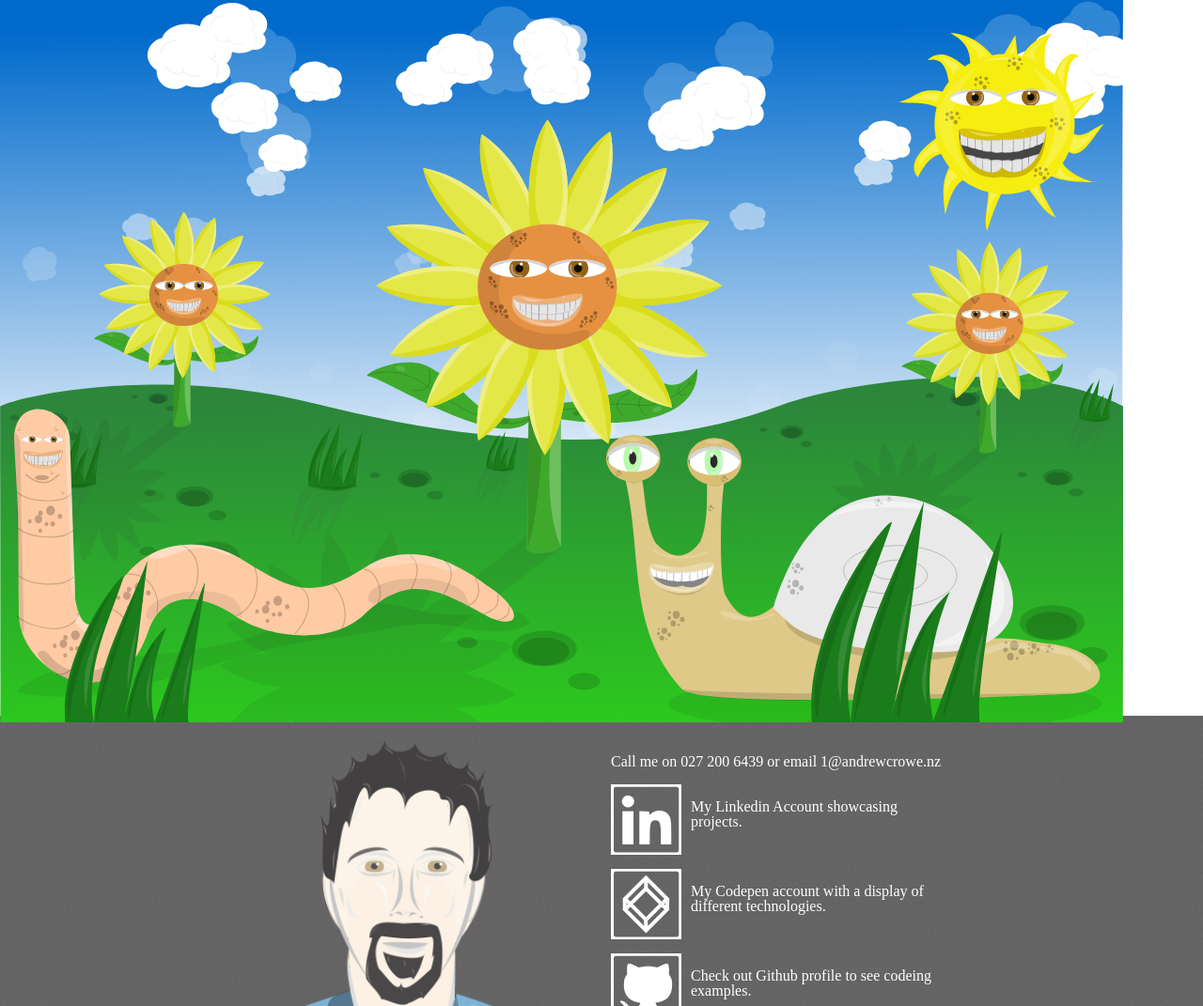
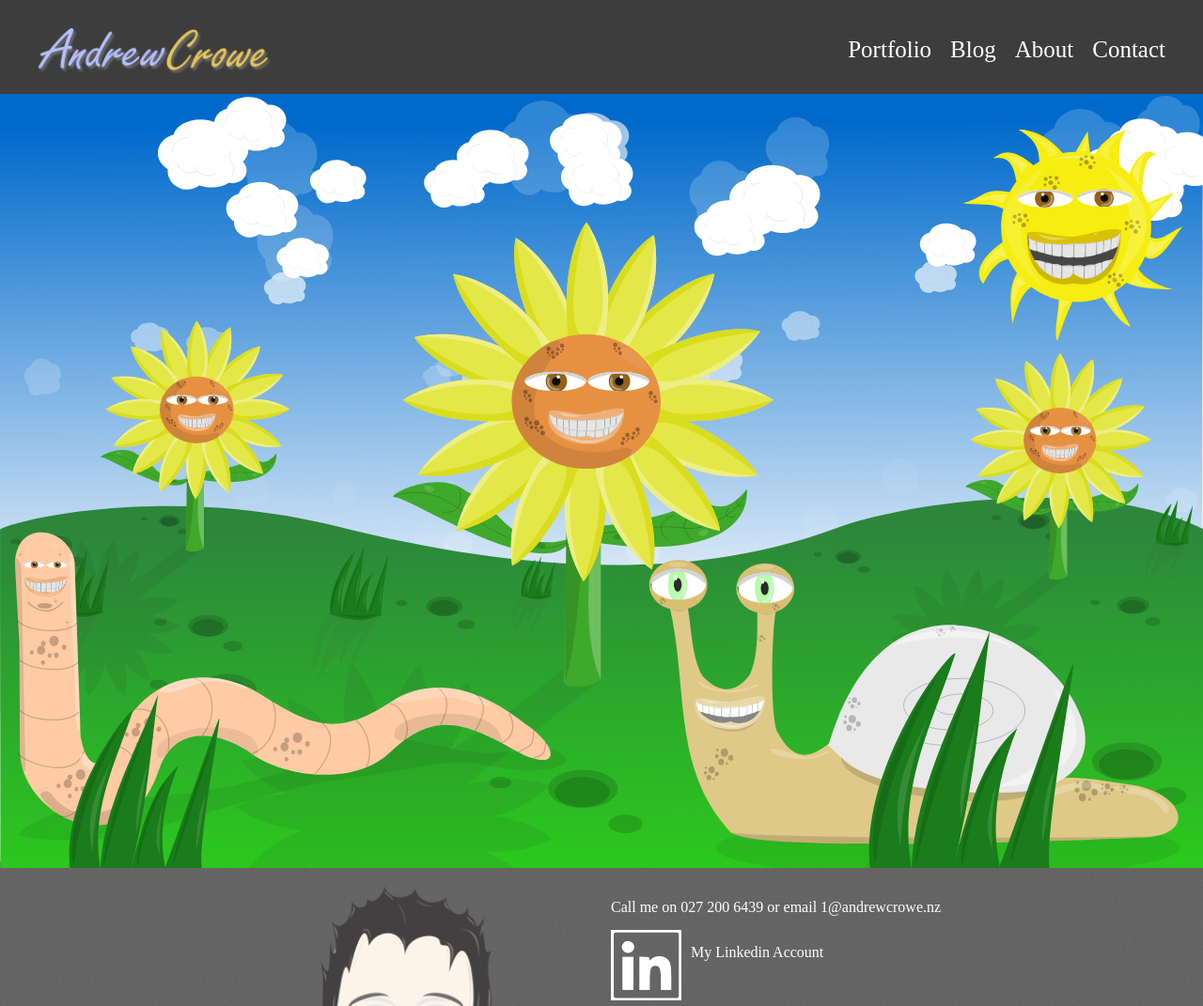
Before and after one commit to NaSymbol/andrewcrowe.nz, a Gatsby site: page / in a window 1280 px wide. Shown: the top 1071 px of the page at 94% size. Built offline with nearby package versions, Linux system fonts and the light colour scheme; Gatsby itself is replaced by a stand-in of ours.

Commit message:
static site done

```diff
--- a/gatsby-config.js
+++ b/gatsby-config.js
@@ -1,3 +1,4 @@
 module.exports = {
-    plugins: [`gatsby-plugin-sass`]
+    plugins: [`gatsby-plugin-sass`,
+    `gatsby-plugin-react-helmet`]
 }
--- a/package.json
+++ b/package.json
@@ -13,10 +13,12 @@
   },
   "dependencies": {
     "gatsby": "^2.0.118",
+    "gatsby-plugin-react-helmet": "^3.0.6",
     "gatsby-plugin-sass": "^2.0.10",
     "node-sass": "^4.11.0",
     "react": "^16.8.0",
-    "react-dom": "^16.8.0"
+    "react-dom": "^16.8.0",
+    "react-helmet": "^5.2.0"
   },
   "repository": {
     "type": "git",
--- a/src/components/footer.js
+++ b/src/components/footer.js
@@ -31,28 +31,28 @@
                         <a href="https://nz.linkedin.com/in/nasymbol">
                             <img src={linkedin} alt=""/>
                         </a>
-                        <p>My Linkedin Account showcasing projects.</p>
+                        <p>My Linkedin Account</p>
                     </div>
 
                     <div className="link1">
                         <a href="http://codepen.io/NaSymbol/">
                             <img src={codePen} alt=""/>
                         </a>
-                        <p>My Codepen account with a display of different technologies.</p>
+                        <p>My Codepen account</p>
                     </div>
 
                     <div className="link1">
                         <a href="https://github.com/NaSymbol">
                             <img src={github} alt=""/>
                         </a>
-                        <p>Check out Github profile to see codeing examples.</p>
+                        <p>Github profile</p>
                     </div>
 
                     <div className="link1">
                         <a href="https://www.behance.net/NaSymbol">
                             <img src={behanced} alt=""/>
                         </a>
-                        <p>My Behanced profile showcasing all graphic designs.</p>
+                        <p>My Behanced profile</p>
                     </div>
 
                 </div>
--- a/src/components/header.js
+++ b/src/components/header.js
@@ -1,16 +1,24 @@
 import React, {Component} from 'react';
-import "./Header.css";
-
+import "./Header.scss";
+//import "./svg-functions";
+//import "./snap.svg-min";
 
 class Header extends Component{
 
 
     render(){
         return(
-            <div class="container-fluid">
+            <div className="container-fluid">
+<nav className="nav-top">
+<ul>
+           <li>Portfolio</li>
+           <li>Blog</li>
+           <li>About</li>
+           <li>Contact</li>
+       </ul>
+</nav>
+    <div className="logo">
 
-    <div class="logo">
-       hello
     </div>
 
 
--- /dev/null
+++ b/src/components/header.scss
@@ -0,0 +1,50 @@
+
+    .logo {
+        float:right;
+        background-image: url(../images/logoHD.png);
+        background-repeat: no-repeat;
+        background-size: 100% 100%;
+        width: 250px;
+        height: 50px;
+        margin-top: 30px;
+        margin-right: 10px;
+
+        @media(min-width: 768px){
+        position: absolute;
+        top: 0;
+        bottom: 0;
+
+
+        margin-top: 30px;
+        margin-left: 40px;
+        // display:none;
+        }
+    }
+
+
+    .container-fluid{
+        height:100px;
+        background-color:rgb(61, 61, 61);
+    }
+
+    nav.nav-top{
+        display:none;
+
+        @media(min-width:768px) {
+        display: block;
+        float:right;
+        color:white;
+        // margin-left:20px;
+        ul{
+            margin-right:40px;
+            margin-top:40px;
+        }
+
+        li{
+            display:inline-block;
+            margin-left:20px;
+            font-size:25px;
+            // margin-top:20px;
+        }
+        }
+    }
--- a/src/components/showcase.js
+++ b/src/components/showcase.js
@@ -9,7 +9,7 @@
     render(){
         return(
                 <div>
-                    <img className="profile-image" src={profile} alt=""/>
+                    {/* <img className="profile-image" src={profile} alt=""/> */}
 
 
 
--- a/src/pages/index.js
+++ b/src/pages/index.js
@@ -6,14 +6,32 @@
 import Header from '../components/Header';
 import Footer from '../components/Footer';
 import logo from './svgP.svg';
+import "./index.scss";
+import Showcase from '../components/showcase';
+import Helmet from 'react-helmet'
+
 //import "./svg-function.js";
 class Index extends Component {
 
     render() {
         return ( <
-            div > < Header / >
+            div >
+            <Helmet
+            title="Andrew Crowe | Freelancer | Front End Developer"
+            meta={[
+              { name: 'description', content: 'Sample' },
+              { name: 'keywords', content: 'sample, something' },
+            ]}
+          >
+          <script src='https://cdnjs.cloudflare.com/ajax/libs/snap.svg/0.4.1/snap.svg-min.js'></script>
+
+          </Helmet>
+
+
+
+            < Header / >
             <
-            object data = {
+            object className="svg-animation" data = {
                 logo
             }
             type = "image/svg+xml" >
@@ -21,8 +39,9 @@
             img src = "yourfallback.jpg"
             alt = "" / >
             <
-            /object> <
-            Footer / > < /div>
+            /object>
+            <Showcase/>
+             <Footer / > < /div>
         )
     }
 }
--- /dev/null
+++ b/src/pages/index.scss
@@ -0,0 +1,4 @@
+.svg-animation{
+width:100%;
+
+}
```
Also changed, not shown: src/components/Header.css (deleted), 1 other file.
